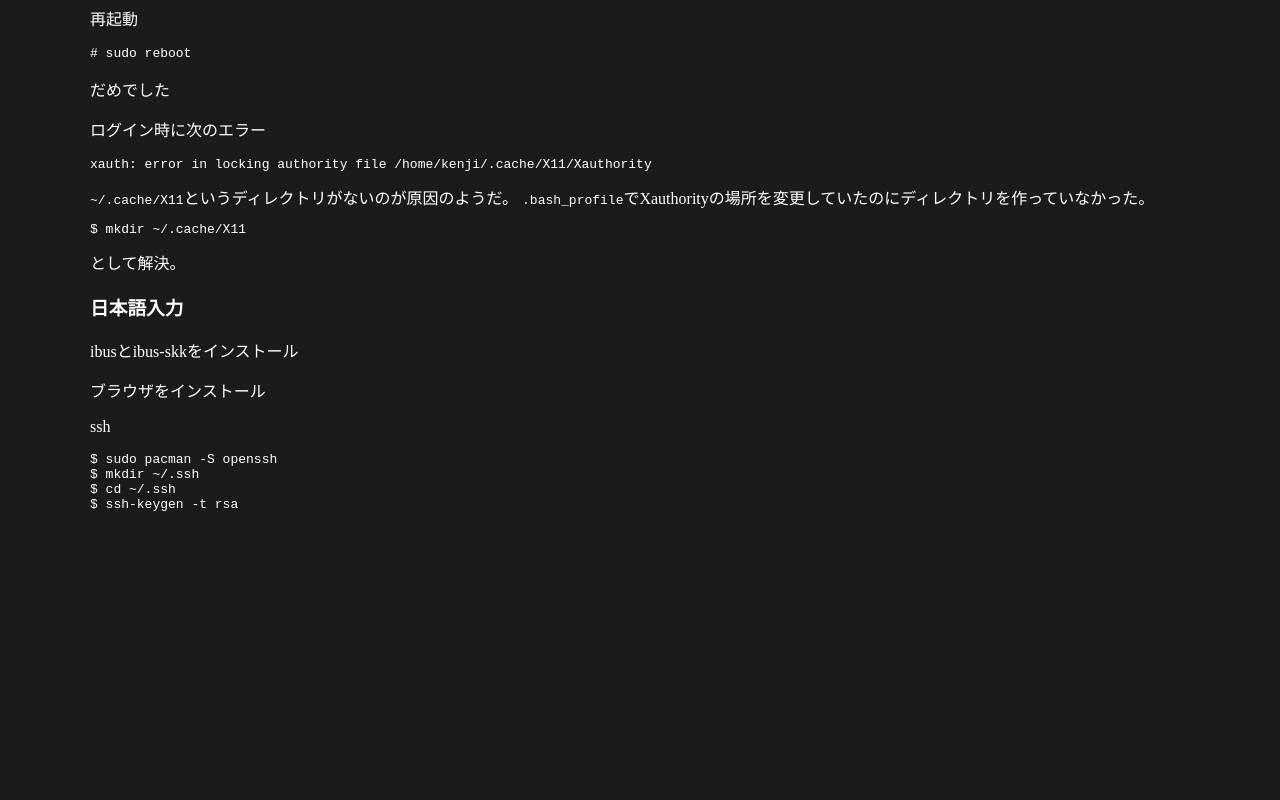
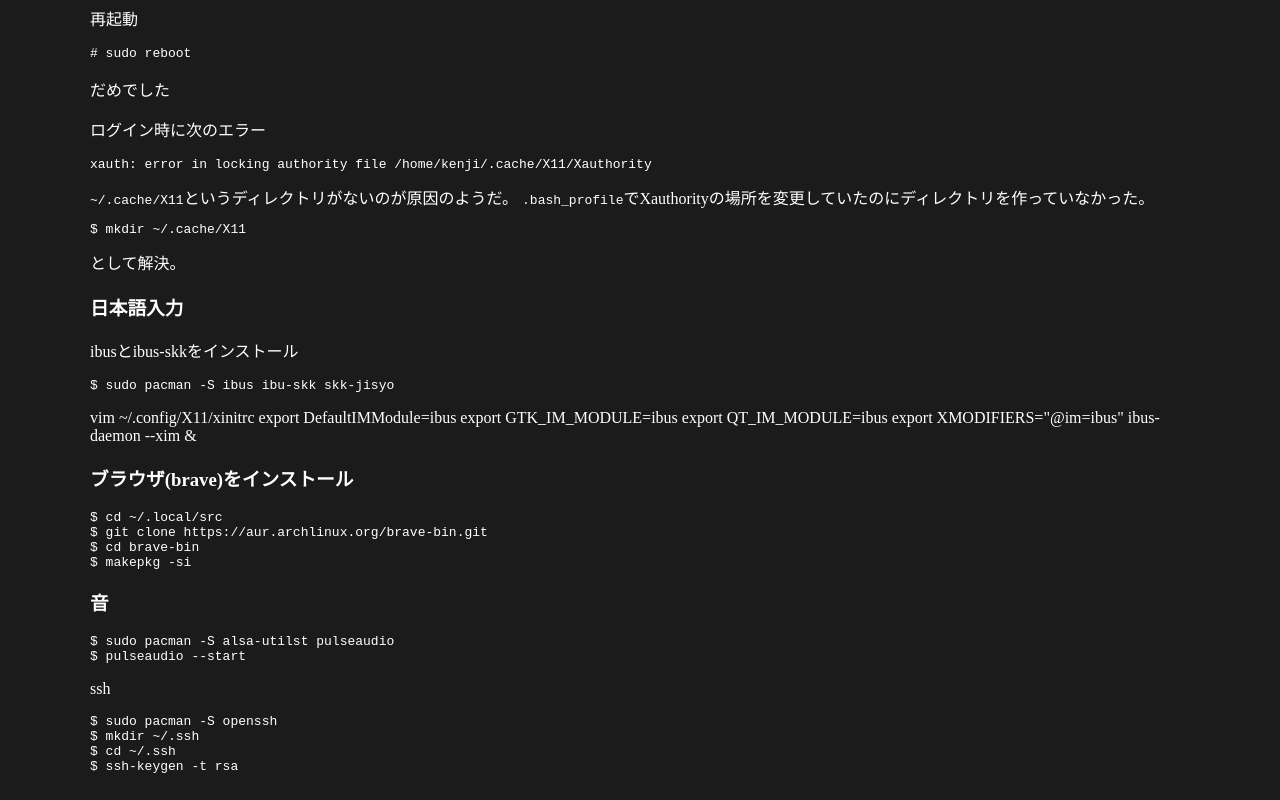
Before and after one commit to ftvda/kagero, a plain HTML site: page www/pages/archlinux_installation.html in a window 1280 px wide. Shown: the part 4509-5309 px from the top of the page. Before the commit the page ends 5047 px from the top, so only its background shows below. Drawn offline with Linux system fonts and the light colour scheme.

Commit message:
update installation

```diff
--- a/www/pages/archlinux_installation.html
+++ b/www/pages/archlinux_installation.html
@@ -321,11 +321,33 @@ $ mkdir ~/.cache/X11
 <h3>日本語入力</h3>
 <p>
 ibusとibus-skkをインストール
+<code><pre>
+$ sudo pacman -S ibus ibu-skk skk-jisyo
+</pre></code>
 </p>
 <p>
-ブラウザをインストール
+vim ~/.config/X11/xinitrc
+export DefaultIMModule=ibus
+export GTK_IM_MODULE=ibus
+export QT_IM_MODULE=ibus
+export XMODIFIERS="@im=ibus"
+
+ibus-daemon --xim &
 </p>
 
+<h3>ブラウザ(brave)をインストール</h3>
+<code><pre>
+$ cd ~/.local/src
+$ git clone https://aur.archlinux.org/brave-bin.git
+$ cd brave-bin
+$ makepkg -si
+</pre></code>
+
+<h3>音</h3>
+<code><pre>
+$ sudo pacman -S alsa-utilst pulseaudio
+$ pulseaudio --start
+</pre></code>
 
 
 <p>
```
Also changed, not shown: pages/archlinux_installation.html (+6 -3 lines).
